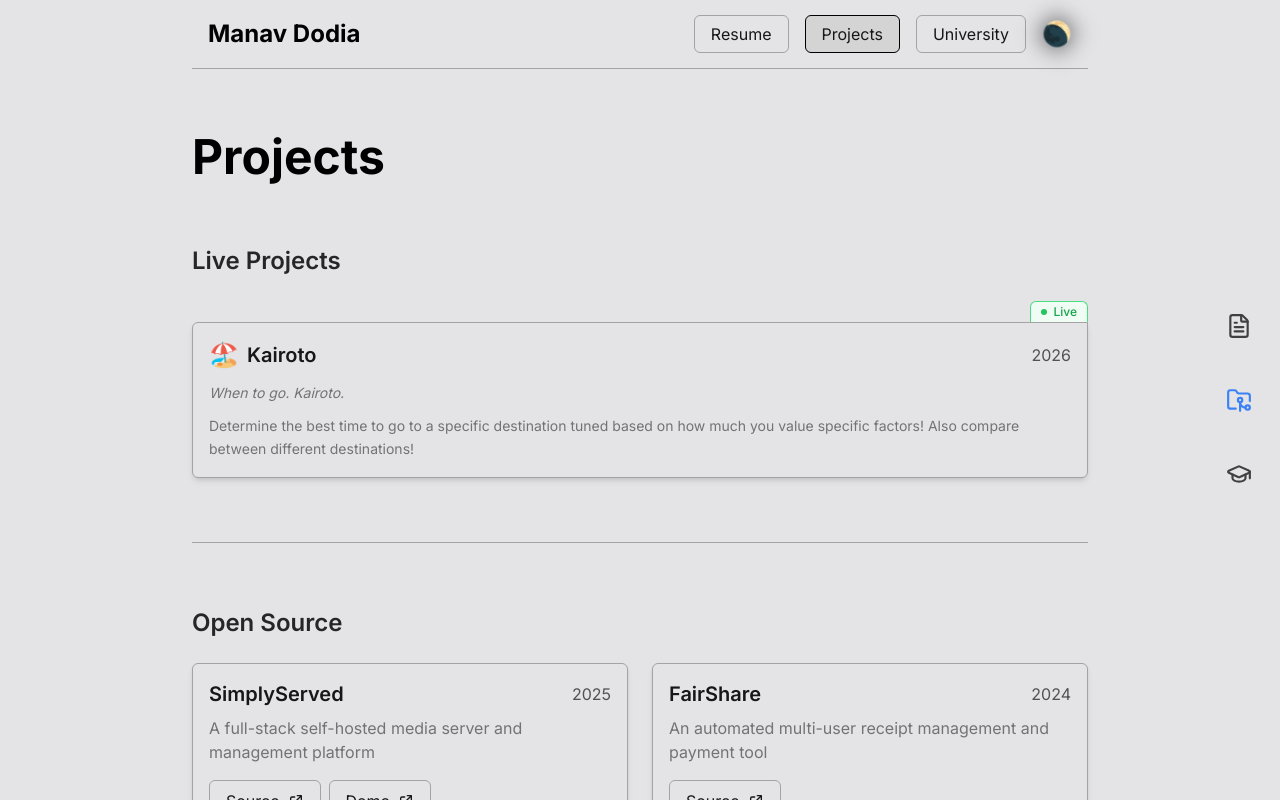
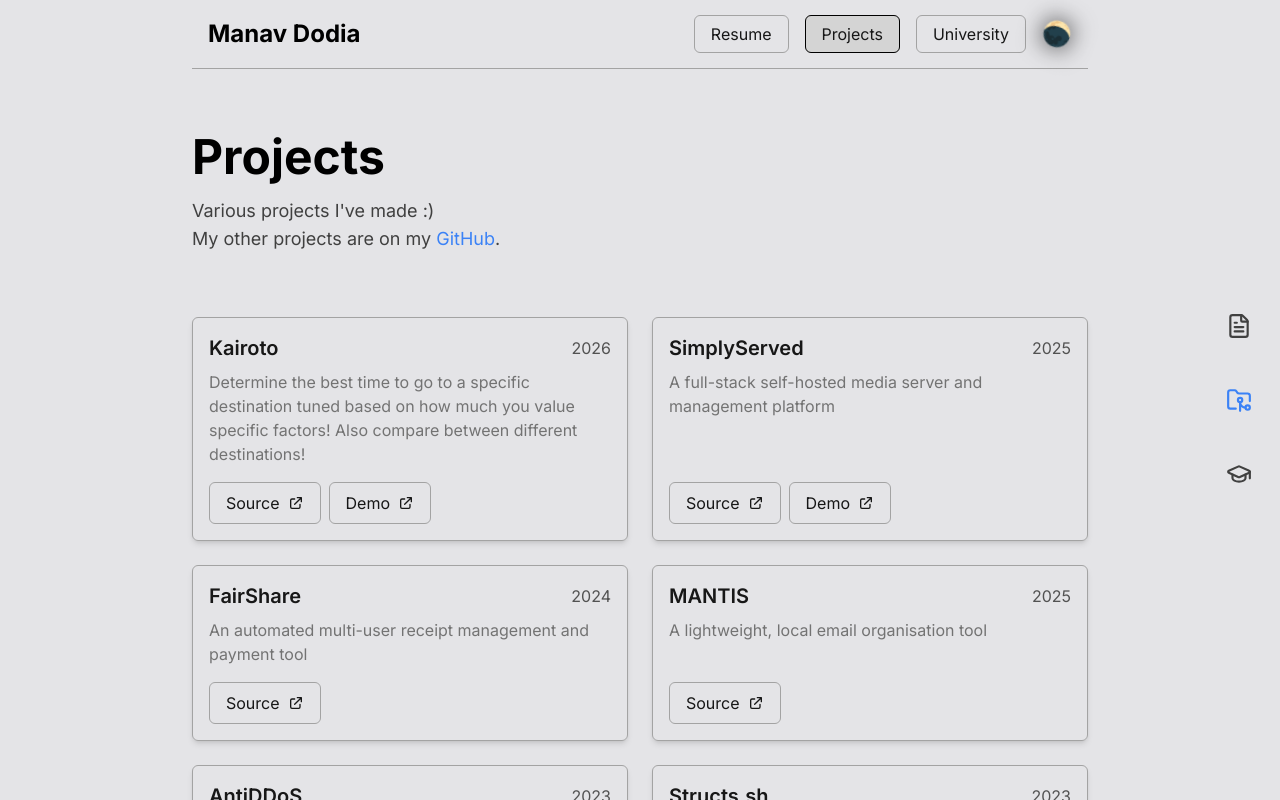
Before and after one commit to manav1411/Personal-website, a Next.js app: page /projects in a window 1280 px wide. Shown: the top 800 px of the page. Built offline with nearby package versions, Linux system fonts and the light colour scheme.

Commit message:
restored to previous proj cards look

```diff
--- a/src/app/projects/page.tsx
+++ b/src/app/projects/page.tsx
@@ -1,8 +1,6 @@
 import { FC } from 'react';
 import ProjectCard from '@/components/ProjectCard';
-import LabCard from '@/components/LabCard';
 import projects from '@/data/projectsData';
-import labProjects from '@/data/labsData';
 
 const ProjectsPage: FC = () => {
     return (
@@ -12,28 +10,21 @@ const ProjectsPage: FC = () => {
                     Projects
                 </h1>
                 <p className="text-lg text-neutral-700 dark:text-neutral-300">
+                    Various projects I've made :)
+                    <br />
+                    My other projects are on my{' '}
+                    <a
+                        href="https://github.com/manav1411"
+                        className="text-blue-500 hover:underline hover:text-blue-700 dark:text-blue-400 dark:hover:text-blue-300"
+                        target="_blank"
+                        rel="noopener noreferrer"
+                    >
+                        GitHub
+                    </a>
+                    .
                 </p>
             </header>
-
-            {/* Production projects */}
-            <section className="w-full max-w-4xl mb-16">
-                <h2 className="text-2xl font-semibold mb-6 text-neutral-800 dark:text-neutral-200">
-                    Live Projects
-                </h2>
-                <div className="flex flex-col gap-6">
-                    {labProjects.map((project) => (
-                        <LabCard key={project.title} project={project} />
-                    ))}
-                </div>
-            </section>
-
-            <div className="w-full max-w-4xl border-b border-neutral-400 dark:border-neutral-700 mb-16" />
-
-            {/* Open source projects */}
-            <section className="w-full max-w-4xl mb-16">
-                <h2 className="text-2xl font-semibold mb-6 text-neutral-800 dark:text-neutral-200">
-                    Open Source
-                </h2>
+            <section className="w-full max-w-4xl">
                 <div className="grid grid-cols-1 sm:grid-cols-2 gap-6">
                     {projects.map((project, index) => (
                         <ProjectCard key={index} project={project} />
--- a/src/components/LabCard.tsx
+++ /dev/null
@@ -1,69 +0,0 @@
-import { FC } from 'react';
-import { LabProject } from '@/data/labsData';
-
-const statusConfig = {
-    'live': {
-        label: 'Live',
-        dot: 'bg-green-500',
-        text: 'text-green-600 dark:text-green-400',
-        border: 'border-green-400 dark:border-green-600',
-        bg: 'bg-green-50 dark:bg-green-950/40',
-    },
-    'beta': {
-        label: 'Beta',
-        dot: 'bg-amber-400',
-        text: 'text-amber-600 dark:text-amber-400',
-        border: 'border-amber-400 dark:border-amber-600',
-        bg: 'bg-amber-50 dark:bg-amber-950/40',
-    },
-    'coming-soon': {
-        label: 'Coming Soon',
-        dot: 'bg-neutral-400',
-        text: 'text-neutral-500 dark:text-neutral-400',
-        border: 'border-neutral-400 dark:border-neutral-600',
-        bg: 'bg-neutral-100 dark:bg-neutral-800/60',
-    },
-};
-
-const LabCard: FC<{ project: LabProject }> = ({ project }) => {
-    const status = statusConfig[project.status];
-    const isClickable = project.status !== 'coming-soon';
-
-    const badge = (
-        <span className={`inline-flex items-center gap-1.5 px-2.5 py-0.5 text-xs font-medium rounded-t-md border-t border-l border-r ${status.border} ${status.bg} ${status.text}`}>
-            <span className={`w-1.5 h-1.5 rounded-full ${status.dot}`} />
-            {status.label}
-        </span>
-    );
-
-    const card = (
-        <div className={`w-full dark:bg-neutral-800 border border-neutral-400 dark:border-neutral-500 rounded-tl-md rounded-bl-md rounded-br-md shadow-md dark:shadow-neutral-800 p-4 flex flex-col gap-3 ${isClickable ? 'group-hover:bg-neutral-100 dark:group-hover:bg-neutral-700' : ''}`}>
-            <div className="flex justify-between items-center">
-                <span className="text-xl font-semibold text-neutral-900 dark:text-neutral-100 flex items-center gap-2">
-                    <span className="text-2xl select-none">{project.emoji}</span>
-                    {project.title}
-                </span>
-                <span className="text-neutral-600 dark:text-neutral-400 shrink-0">{project.year}</span>
-            </div>
-            <p className="text-sm italic text-neutral-500 dark:text-neutral-400">{project.tagline}</p>
-            <p className="text-neutral-500 dark:text-neutral-400 text-sm leading-relaxed">{project.description}</p>
-        </div>
-    );
-
-    if (isClickable) {
-        return (
-            <a href={project.url} target="_blank" rel="noopener noreferrer" className="group flex flex-col items-end">
-                {badge}
-                {card}
-            </a>
-        );
-    }
-    return (
-        <div className="flex flex-col items-end opacity-75">
-            {badge}
-            {card}
-        </div>
-    );
-};
-
-export default LabCard;
--- a/src/data/labsData.ts
+++ /dev/null
@@ -1,41 +0,0 @@
-export interface LabProject {
-    title: string;
-    url: string;
-    tagline: string;
-    description: string;
-    status: 'live' | 'beta' | 'coming-soon';
-    year: string;
-    emoji: string;
-}
-
-const labProjects: LabProject[] = [
-    {
-        title: 'Kairoto',
-        url: 'https://kairoto.app',
-        tagline: 'When to go. Kairoto.',
-        description: 'Determine the best time to go to a specific destination tuned based on how much you value specific factors! Also compare between different destinations!',
-        status: 'live',
-        year: '2026',
-        emoji: '🏖️',
-    },
-//    {
-//        title: 'Splitr',
-//        url: 'https://splitr.manavdodia.com',
-//        tagline: 'Fair splits for messy trips.',
-//        description: "Splitwise works until your trip gets weird. Multiple currencies, \"I paid for the Airbnb but only 4 of 6 stayed the second night\", \"Sarah didn't drink so she shouldn't split the bar tab\" — Splitr handles all of it. Single page, shareable URL, no app install. The URL is the viral loop.",
-//        status: 'beta',
-//        year: '2025',
-//        emoji: '✂️',
-//    },
-//    {
-//        title: 'Dropoff',
-//        url: 'https://dropoff.manavdodia.com',
-//        tagline: 'Responsible disposal, actually made easy.',
-//        description: 'Type "old laptop in Melbourne" or "expired medications in Sydney". Get a map of real disposal, recycling, and donation points with hours, accepted items, and the rules. Every council website is a maze of PDFs and broken links. Dropoff is the unified front-end they never built.',
-//        status: 'coming-soon',
-//        year: '2025',
-//        emoji: '♻️',
-//    },
-];
-
-export default labProjects;
--- a/src/data/projectsData.ts
+++ b/src/data/projectsData.ts
@@ -7,6 +7,13 @@ export interface Project {
 }
 
 const projects: Project[] = [
+    {
+        title: 'Kairoto',
+        year: '2026',
+        description: 'Determine the best time to go to a specific destination tuned based on how much you value specific factors! Also compare between different destinations!',
+        sourceUrl: 'https://github.com/manav1411/kairoto',
+        demoUrl: 'https://kairoto.app',
+    },
     {
         title: 'SimplyServed',
         year: '2025',
```
